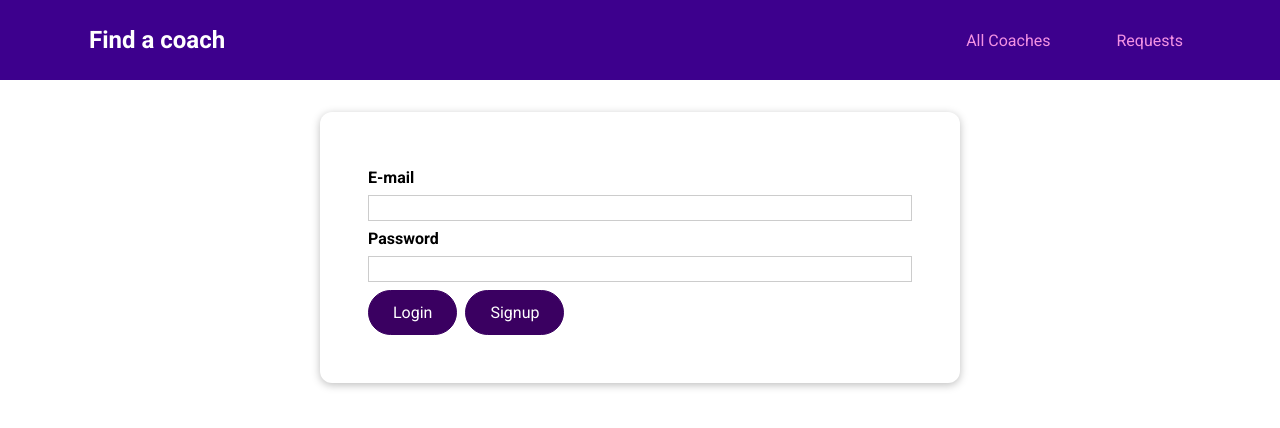
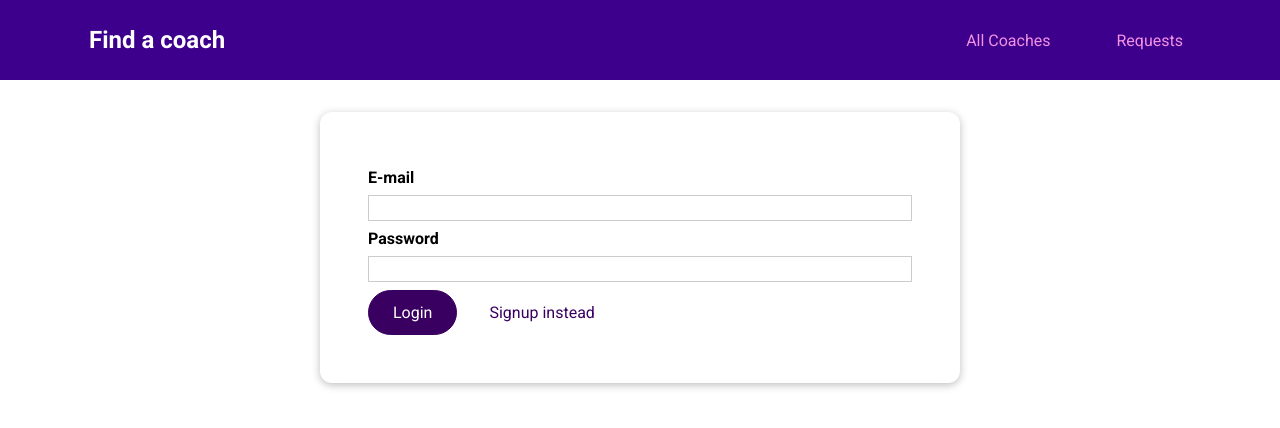
Before and after one commit to huyviet1995/main-prj-01-starting-setup, a Vue app: page /auth in a window 1280 px wide. Shown: the top 428 px of the page. Built offline with nearby package versions, Linux system fonts and the light colour scheme.

Commit message:
Styling the Login and Signup button incorrect fix

```diff
--- a/src/components/ui/BaseButton.vue
+++ b/src/components/ui/BaseButton.vue
@@ -1,8 +1,8 @@
 <template>
-    <button v-if="!link">
+    <button v-if="!link" :class="mode">
         <slot></slot>
     </button>
-    <router-link v-else :to="to" :class="mode">
+    <router-link v-else :to="to">
         <slot></slot>
     </router-link>
 </template>
--- a/src/pages/auth/UserAuth.vue
+++ b/src/pages/auth/UserAuth.vue
@@ -1,19 +1,71 @@
 <template>
     <base-card>
         <form>
-            <div class="form-control">
+            <div class="form-control" @submit.prevent="submitForm">
                 <label for="email">E-mail</label>
-                <input type="email" id="email">
+                <input type="email" id="email" v-model.trim="email">
             </div>
             <div class="form-control">
                 <label for="password">Password</label>
-                <input type="password" id="password">
+                <input type="password" id="password" v-model.trim="password">
             </div>
-            <base-button>Login</base-button>
-            <base-button type="button" mode="flat">Signup</base-button>
+            <p v-if="!formIsValid">Please enter a valid email and password (must be at least 6 characters long)</p>
+            <base-button>{{ submitButtonCaption }}</base-button>
+            <base-button
+                mode="flat"
+                type="button"
+                @click="switchAuthMode"
+            >
+                {{ switchModeButtonCaption }}
+            </base-button>
         </form>
     </base-card>
 </template>
+
+<script>
+export default {
+    data() {
+        return {
+            email: '',
+            password: '',
+            formIsValid: true,
+            mode: 'login',
+        }
+    },
+    computed: {
+        submitButtonCaption() {
+            if (this.mode === 'login') {
+                return 'Login';
+            } else {
+                return 'Signup';
+            }
+        },
+        switchModeButtonCaption() {
+            if (this.mode === 'login') {
+                return 'Signup instead';
+            } else {
+                return 'Login instead';
+            }
+        }
+    },
+    methods: {
+        submitForm() {
+            this.formIsValid = true;
+            if (this.email === '' || this.email.includes('@') || this.password.length < 6) {
+                this.formIsValid = false;
+                return;
+            }
+        },
+        switchAuthMode() {
+            if (this.mode === 'login') {
+                this.mode = 'signup';
+            } else if (this.mode === 'signup') {
+                this.mode = 'login';
+            }
+        },
+    }
+}
+</script>
 
 <style scoped>
 form {
```
